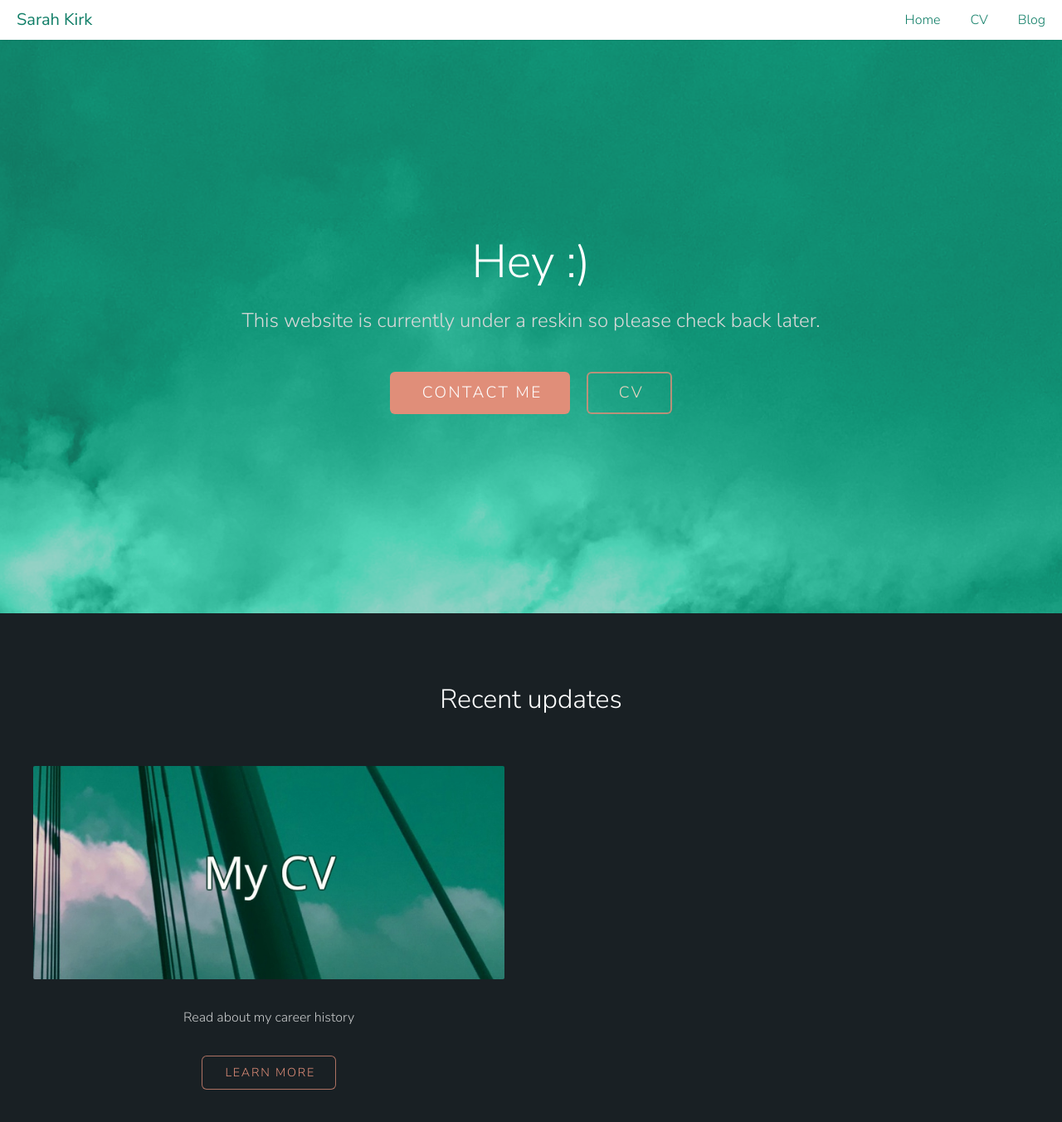
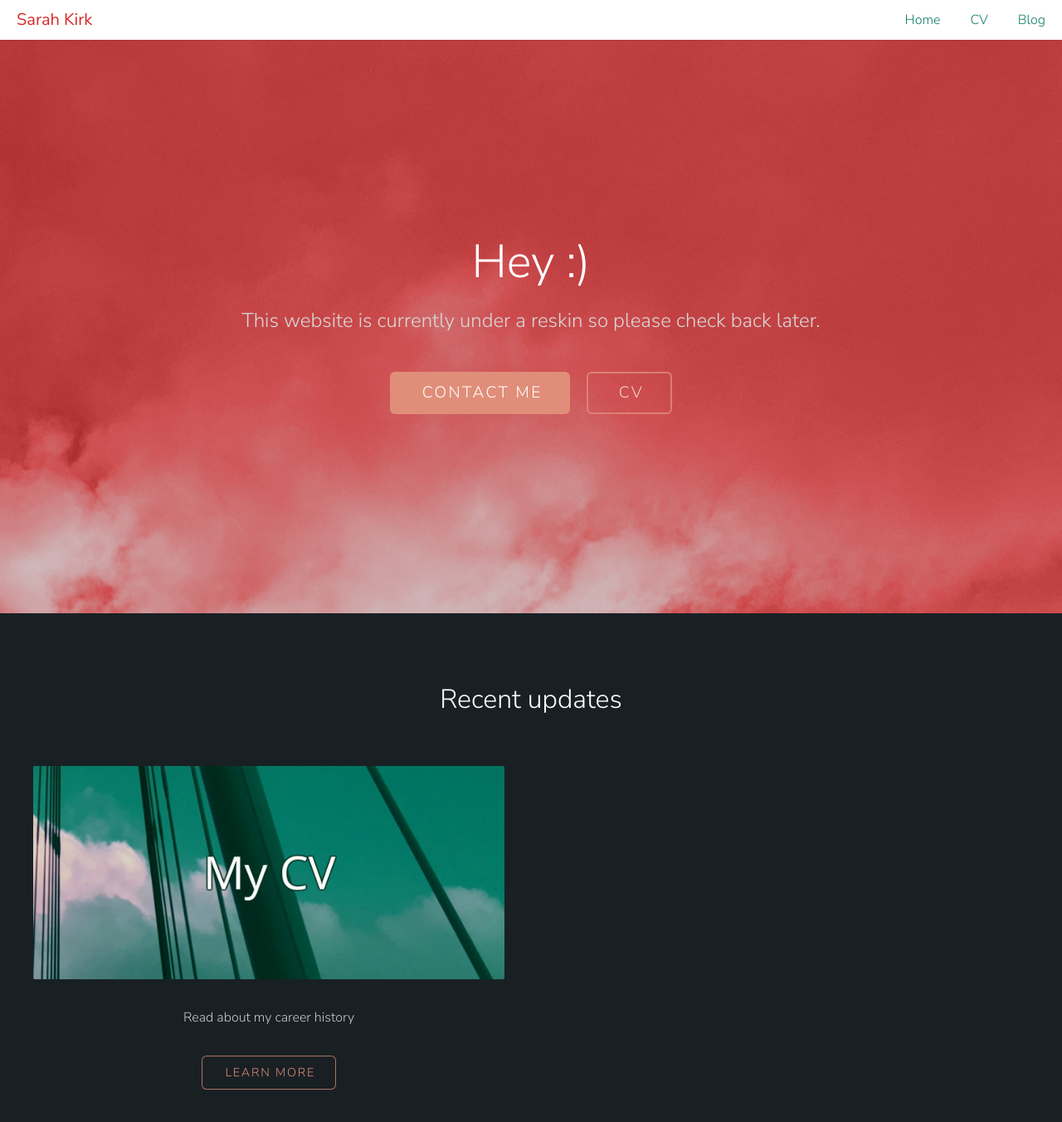
Before and after one commit to Kharsikar/kharsikar.github.io, a Jekyll site: the page built from index.html, in a window 1280 px wide and 1400 px high. Shown: the top 1352 px of the window at 83% size. Built offline with Jekyll 4.4.1, drawn with Linux system fonts in a browser that asks for light colours; nearby versions of some CDN libraries.

Commit message:
Updated colours
Changed header image colour and h1 colour

```diff
--- a/css/style.css
+++ b/css/style.css
@@ -911,7 +911,7 @@
 	}
 
 		#header h1 {
-			color: rgb(16, 126, 103);
+			color: rgb(214, 40, 40);
 			font-weight: 500;
 			height: inherit;
 			left: 1.25em;
@@ -1001,7 +1001,7 @@
 		padding: 18em 0;
 		text-align: center;
 		position: relative;
-		background-color: rgb(40, 214, 172);
+		background-color: rgb(214, 40, 40);
     		background-blend-mode: luminosity;
 	}
 
```
